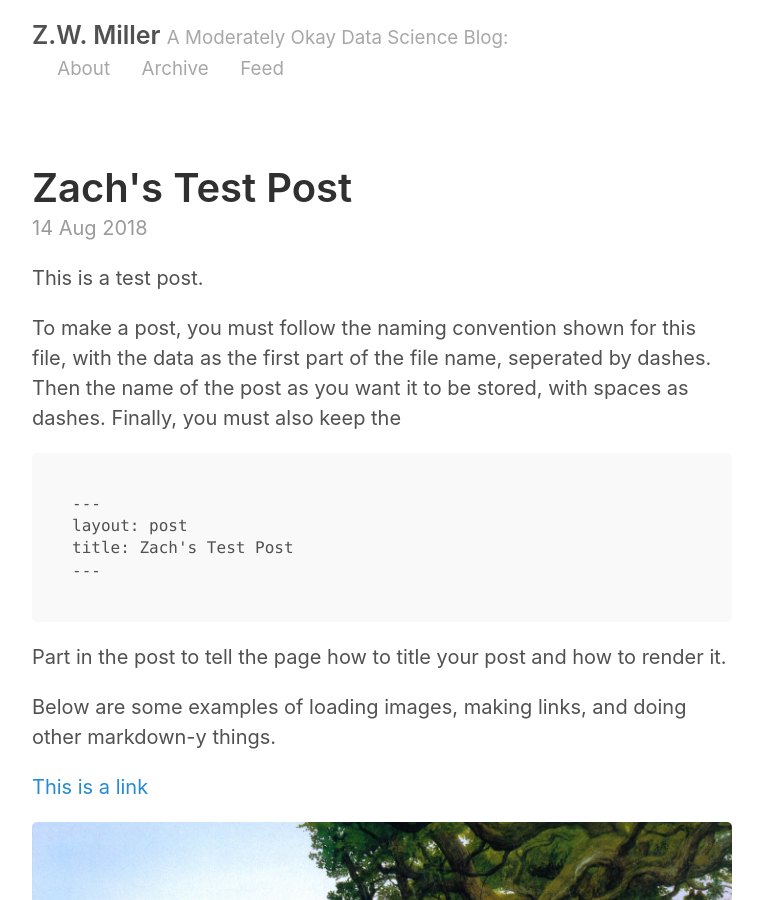
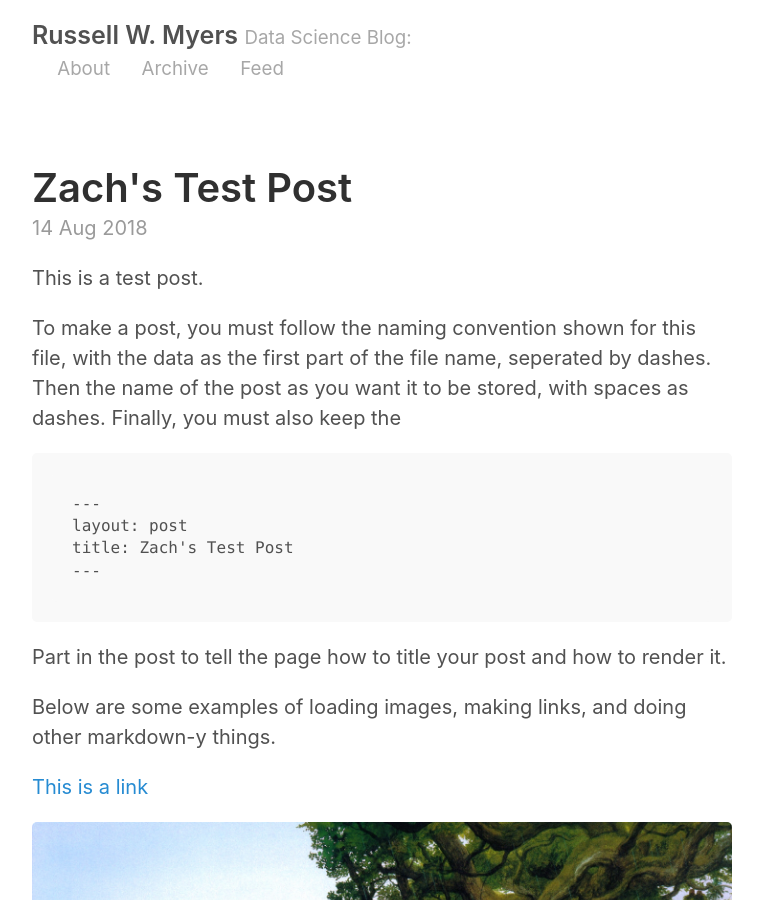
Before and after one commit to rwmyers46/rwmyers46.github.io, a Jekyll site: the page built from index.html, in a window 1280 px wide and 900 px high. Shown: the whole window, without its empty margins (258-1021 px from the left). Built offline with Jekyll 4.4.1, drawn with Linux system fonts in a browser that asks for light colours; the list of posts is cut into pages by our own code.

Commit message:
2nd commit

```diff
--- a/_config.yml
+++ b/_config.yml
@@ -2,9 +2,9 @@
 permalink:           pretty
 
 # Setup
-title:               Z.W. Miller
-tagline:             A Moderately Okay Data Science Blog
-url:                 http://zwmiller.github.io
+title:               Russell W. Myers
+tagline:             Data Science Blog
+url:                 https://rwmyers46/github.io
 paginate:            2
 baseurl:             ""
 
@@ -17,14 +17,14 @@ sass:
 
 # About/contact
 author:
-  name:              Zach Miller
-  url:               https://twitter.com/zaglamir
-  email:             zach@thisismetis.com
+  name:              Russell W. Myers
+  url:               ""
+  email:            rwmyers46@
 
 # Custom vars
 version:             2.0.0
 github:
-  repo:              https://github.com/zwmiller
+  repo:              https://rwmyers46/github.io
 
 # Gems
 gems:
```
